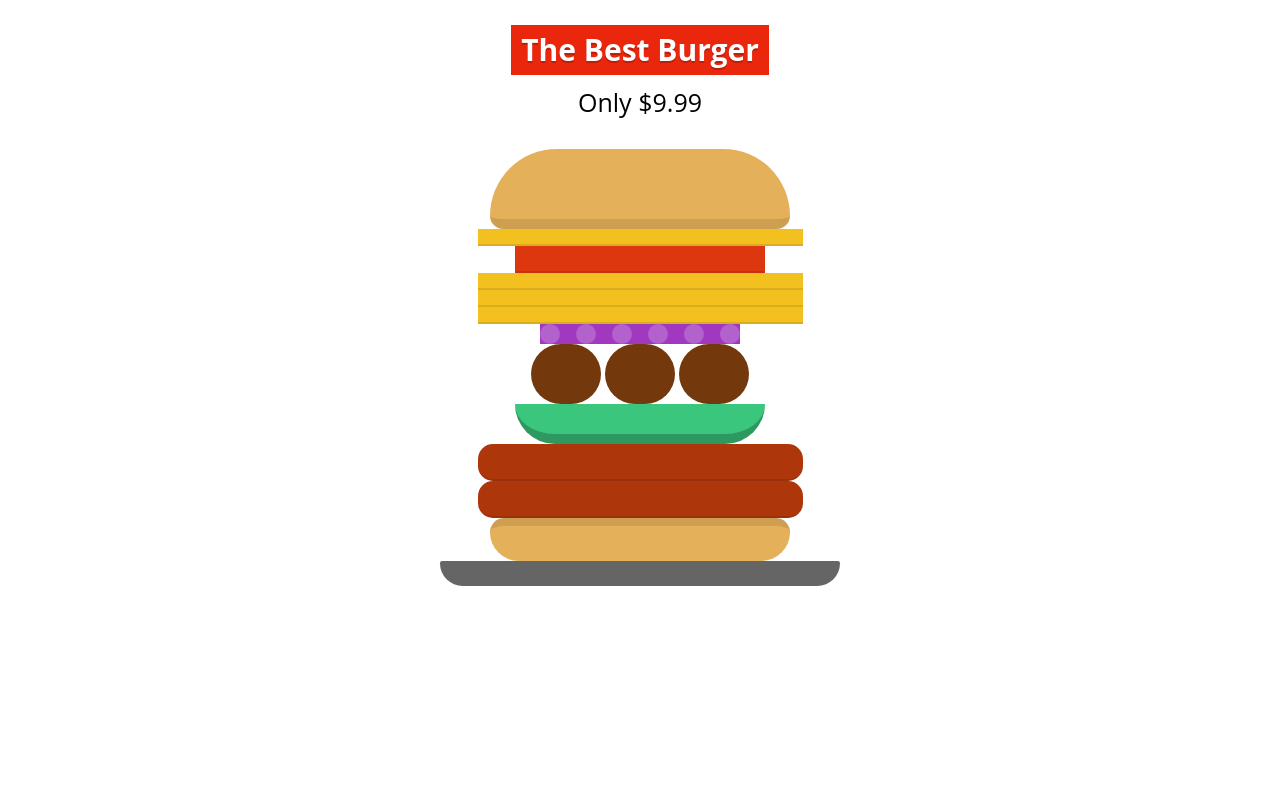
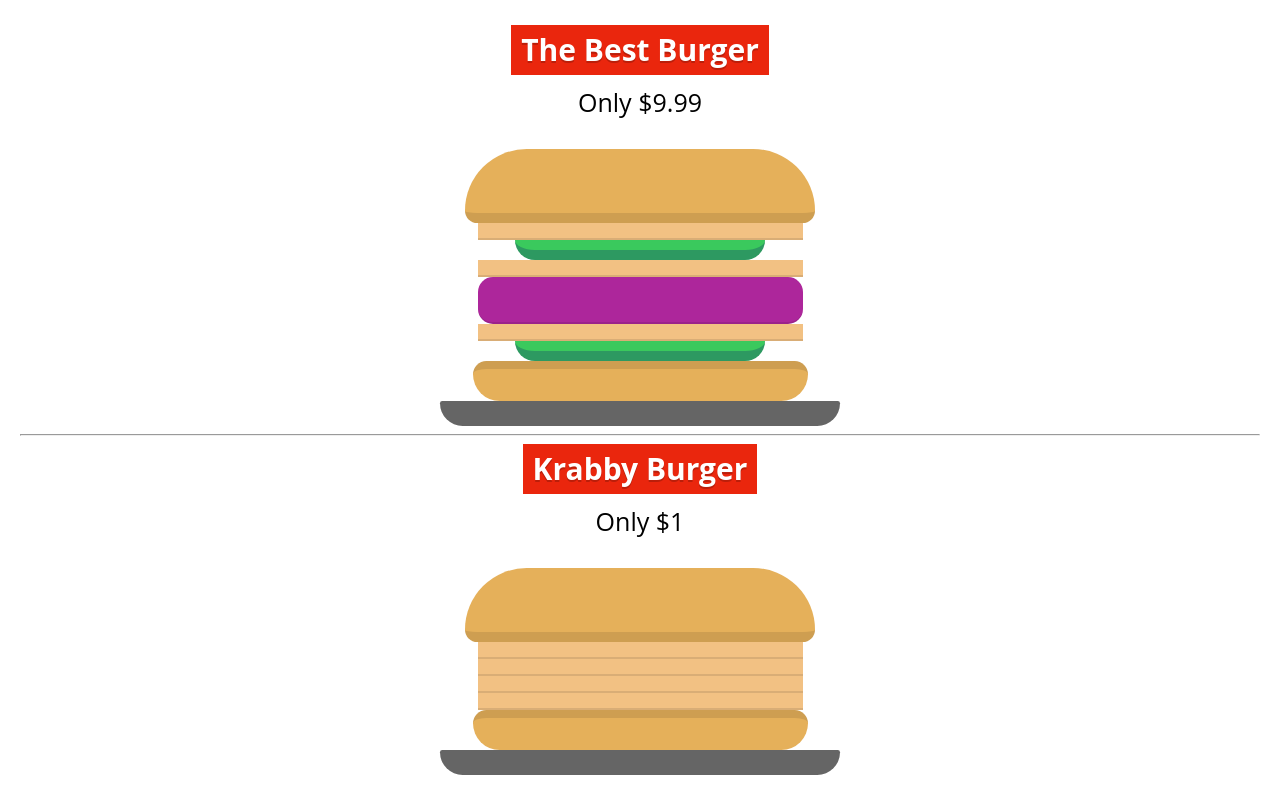
Before and after one commit to sambenisch-del/lab6, a plain HTML site: page index.html in a window 1280 px wide. Drawn offline with Linux system fonts and the light colour scheme.

Commit message:
Add burger builder demo and tweak styles
Update index.html to add a Build-a-Burger demo: page title, stylesheet links, headings, usage instructions, and rearranged ingredient elements (bun, cheese, patty, pickle, plate). Modify ingredients.css to refine ingredient proportions and colors (bun-top, cheese, patty, pickle, bun-bottom) for improved visuals. Note: the HTML markup was expanded and contains duplicated/nested tags from this change—clean up may be needed in a follow-up.

```diff
--- a/index.html
+++ b/index.html
@@ -17,20 +17,42 @@
     <div class="burger">
       <div class="bun-top"></div>
       <div class="cheese"></div>
-      <div class="tomato"></div>
+      <div class="pickle"></div>
+       <div class="cheese"></div>
+      <div class="patty"></div>
+        <div class="cheese"></div>
+       <div class="pickle"></div>
+      <div class="bun-bottom"></div>
+      <div class="plate"></div>
+    </div>
+  <hr>
+    <html>
+  <head>
+    <title>Build-a-Burger</title>
+    <link rel="stylesheet" href="style.css">
+    <link rel="stylesheet" href="ingredients.css">
+  </head>
+  <body>
+
+    <h1>Krabby Burger</h1>
+    <h2>Only $1</h2>
+
+    <!--
+    Rearrange the elements below to make your own custom burger.
+    Change ingredient colors in the "ingredients.css" file.
+    -->
+
+    <div class="burger">
+      <div class="bun-top"></div>
       <div class="cheese"></div>
-      <div class="cheese"></div>
-      <div class="cheese"></div>
-      <div class="onion"></div>
-      <div class="meatball"></div>
-      <div class="meatball"></div>
-      <div class="meatball"></div>
-      <div class="pickle"></div>
-      <div class="patty"></div>
-      <div class="patty"></div>
+       <div class="cheese"></div>
+         <div class="cheese"></div>
+         <div class="cheese"></div>
       <div class="bun-bottom"></div>
       <div class="plate"></div>
     </div>
 
   </body>
 </html>
+  </body>
+</html>
--- a/ingredients.css
+++ b/ingredients.css
@@ -2,8 +2,8 @@
 /* CSS Document */
 
 .bun-top {
-  height: 70px;
-  width: 60%;
+  height: 64px;
+  width: 70%;
   background: #e5b05a;
   border-radius: 100px 100px 20px 20px;
   border-bottom: solid 10px rgba(0,0,0,.1);
@@ -12,7 +12,7 @@
 .cheese {
   height: 15px;
   width: 65%;
-  background: #f2c120;
+  background: #f2c183;
   border-bottom: solid 2px rgba(0,0,0,.1);
 }
 
@@ -33,17 +33,17 @@
 }
 
 .patty {
-  height: 35px;
+  height: 45px;
   width: 65%;
-  background: #ad370b;
+  background: #ad269b;
   border-radius: 15px;
   border-bottom: solid 2px rgba(0,0,0,.1);
 }
 
 .pickle {
-  height: 30px;
+  height: 10px;
   width: 50%;
-  background: #3ac67d;
+  background: #3ac95d;
   border-radius: 0 0 100px 100px;
   border-bottom: solid 10px #2d9961;
 }
@@ -55,8 +55,8 @@
 }
 
 .bun-bottom {
-  height: 35px;
-  width: 60%;
+  height: 32px;
+  width: 67%;
   background: #e5b05a;
   border-radius: 20px 20px 40px 40px;
   border-top: solid 8px rgba(0,0,0,.1)
```
